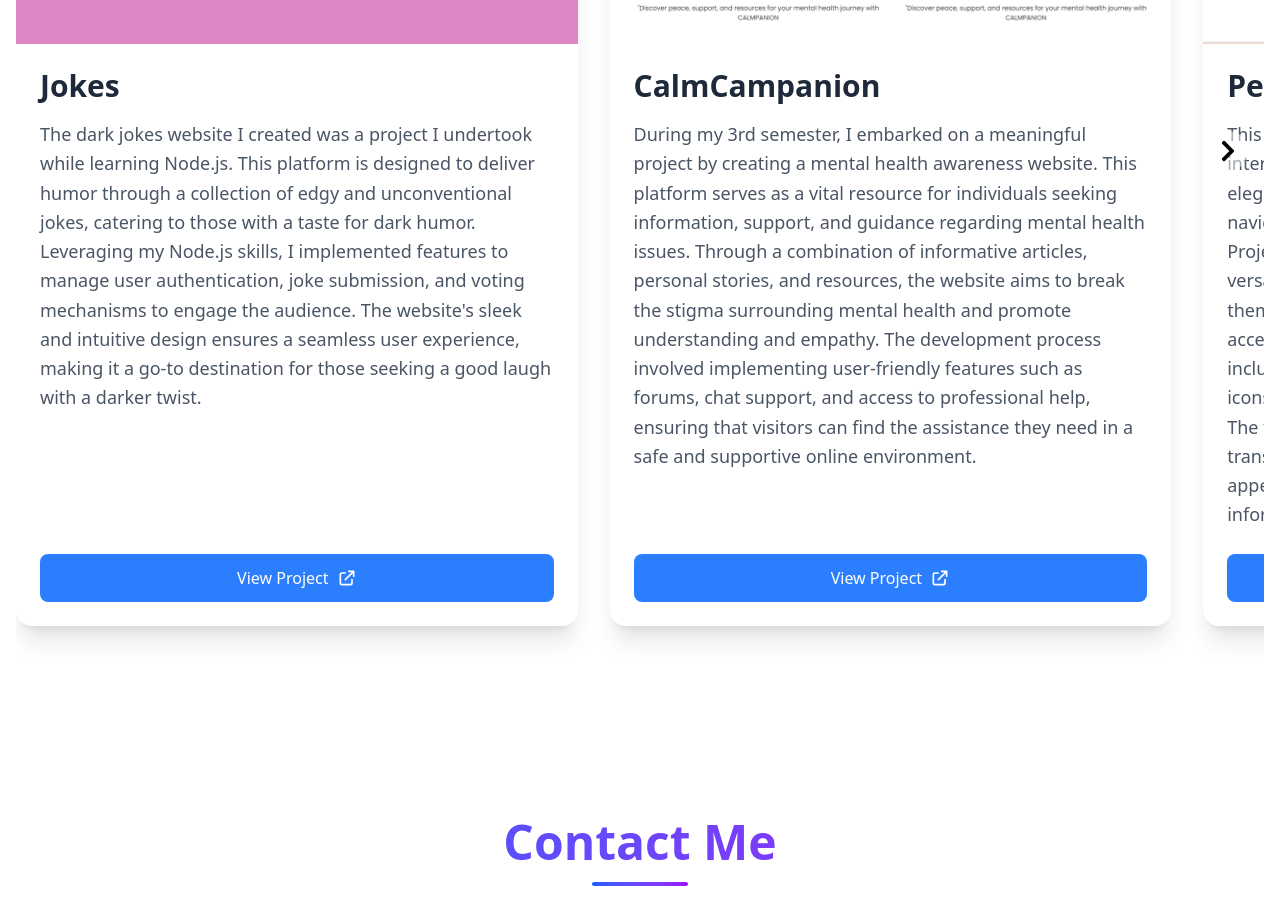
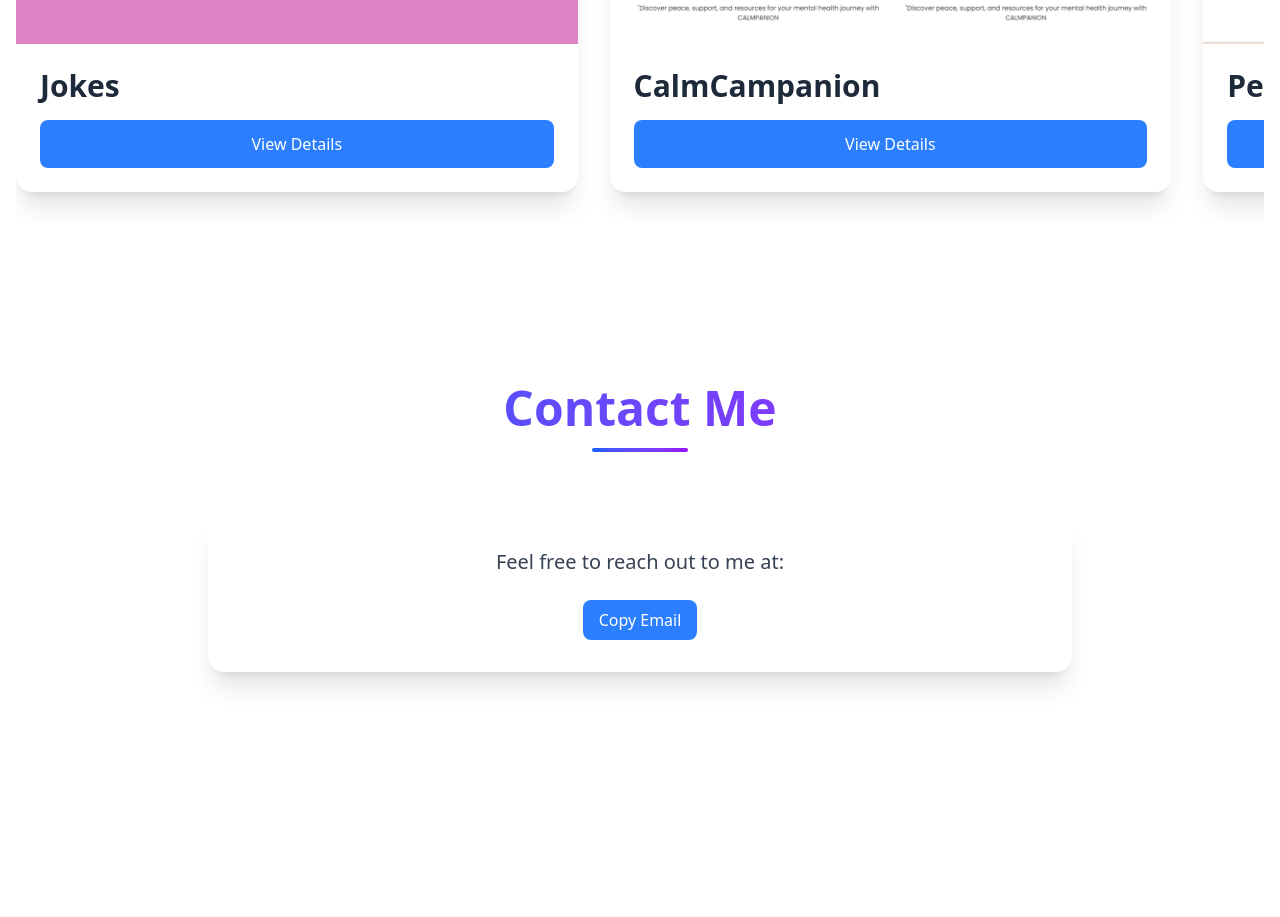
Before and after one commit to HyprerNova/Fort, a Next.js app: page / in a window 1280 px wide. Shown: the part 2224-3141 px from the top of the page. Built offline with nearby package versions, Linux system fonts and the light colour scheme.

Commit message:
Added a modal view to the projects page

```diff
--- a/sections/Project.jsx
+++ b/sections/Project.jsx
@@ -5,7 +5,7 @@
 import Image from "next/image";
 import data from "@/public/Data";
 import { useState, useRef } from "react";
-import { FaChevronLeft, FaChevronRight } from "react-icons/fa";
+import { FaChevronLeft, FaChevronRight, FaGithub, FaTimes } from "react-icons/fa";
 
 const Projects = () => {
   const { darkMode } = useTheme();
@@ -13,6 +13,8 @@
   const scrollContainerRef = useRef(null);
   const [showLeftArrow, setShowLeftArrow] = useState(false);
   const [showRightArrow, setShowRightArrow] = useState(true);
+  const [selectedProject, setSelectedProject] = useState(null);
+  const [isModalOpen, setIsModalOpen] = useState(false);
 
   const scroll = (direction) => {
     if (scrollContainerRef.current) {
@@ -34,6 +36,16 @@
       setShowLeftArrow(scrollLeft > 0);
       setShowRightArrow(scrollLeft < scrollWidth - clientWidth);
     }
+  };
+
+  const openModal = (project) => {
+    setSelectedProject(project);
+    setIsModalOpen(true);
+  };
+
+  const closeModal = () => {
+    setIsModalOpen(false);
+    setSelectedProject(null);
   };
 
   return (
@@ -99,41 +111,20 @@
                       >
                         {item.name}
                       </h2>
+                    </div>
 
-                      <p
-                        className={`text-lg leading-relaxed mb-6 ${
-                          darkMode ? "text-gray-300" : "text-gray-600"
+                    <div className="flex flex-col gap-4">
+                      <button
+                        onClick={() => openModal(item)}
+                        className={`w-full py-3 px-6 rounded-lg font-medium transition-all duration-300 ${
+                          darkMode
+                            ? "bg-blue-600 text-white hover:bg-blue-700"
+                            : "bg-blue-500 text-white hover:bg-blue-600"
                         }`}
                       >
-                        {item.details}
-                      </p>
+                        View Details
+                      </button>
                     </div>
-
-                    <Link
-                      href={item.link}
-                      target="_blank"
-                      rel="noopener noreferrer"
-                      className={`inline-flex items-center justify-center px-6 py-3 rounded-lg font-medium transition-all duration-300 ${
-                        darkMode
-                          ? "bg-blue-600 text-white hover:bg-blue-700"
-                          : "bg-blue-500 text-white hover:bg-blue-600"
-                      }`}
-                    >
-                      View Project
-                      <svg
-                        className="w-5 h-5 ml-2"
-                        fill="none"
-                        stroke="currentColor"
-                        viewBox="0 0 24 24"
-                      >
-                        <path
-                          strokeLinecap="round"
-                          strokeLinejoin="round"
-                          strokeWidth={2}
-                          d="M10 6H6a2 2 0 00-2 2v10a2 2 0 002 2h10a2 2 0 002-2v-4M14 4h6m0 0v6m0-6L10 14"
-                        />
-                      </svg>
-                    </Link>
                   </div>
                 </div>
               </div>
@@ -152,6 +143,63 @@
           )}
         </div>
       </div>
+
+      {/* Modal */}
+      {isModalOpen && selectedProject && (
+        <div className="fixed inset-0 bg-black/50 flex items-center justify-center z-50 p-4">
+          <div className={`relative max-w-2xl w-full rounded-2xl p-6 ${
+            darkMode ? "bg-gray-900" : "bg-white"
+          }`}>
+            <button
+              onClick={closeModal}
+              className={`absolute top-4 right-4 p-2 rounded-full ${
+                darkMode ? "text-white hover:bg-gray-800" : "text-gray-800 hover:bg-gray-100"
+              }`}
+            >
+              <FaTimes size={24} />
+            </button>
+
+            <div className="space-y-6">
+              <h2 className={`text-3xl font-bold ${
+                darkMode ? "text-white" : "text-gray-800"
+              }`}>
+                {selectedProject.name}
+              </h2>
+
+              <div className="relative h-64 rounded-xl overflow-hidden">
+                <Image
+                  src={selectedProject.pic}
+                  alt={selectedProject.name}
+                  fill
+                  className="object-cover"
+                />
+              </div>
+
+              <p className={`text-lg leading-relaxed ${
+                darkMode ? "text-gray-300" : "text-gray-600"
+              }`}>
+                {selectedProject.details}
+              </p>
+
+              <div className="flex justify-end">
+                <Link
+                  href={selectedProject.link}
+                  target="_blank"
+                  rel="noopener noreferrer"
+                  className={`inline-flex items-center px-6 py-3 rounded-lg font-medium transition-all duration-300 ${
+                    darkMode
+                      ? "bg-blue-600 text-white hover:bg-blue-700"
+                      : "bg-blue-500 text-white hover:bg-blue-600"
+                  }`}
+                >
+                  <FaGithub className="mr-2" />
+                  View on GitHub
+                </Link>
+              </div>
+            </div>
+          </div>
+        </div>
+      )}
 
       <style jsx>{`
         .scrollbar-thin::-webkit-scrollbar {
```
